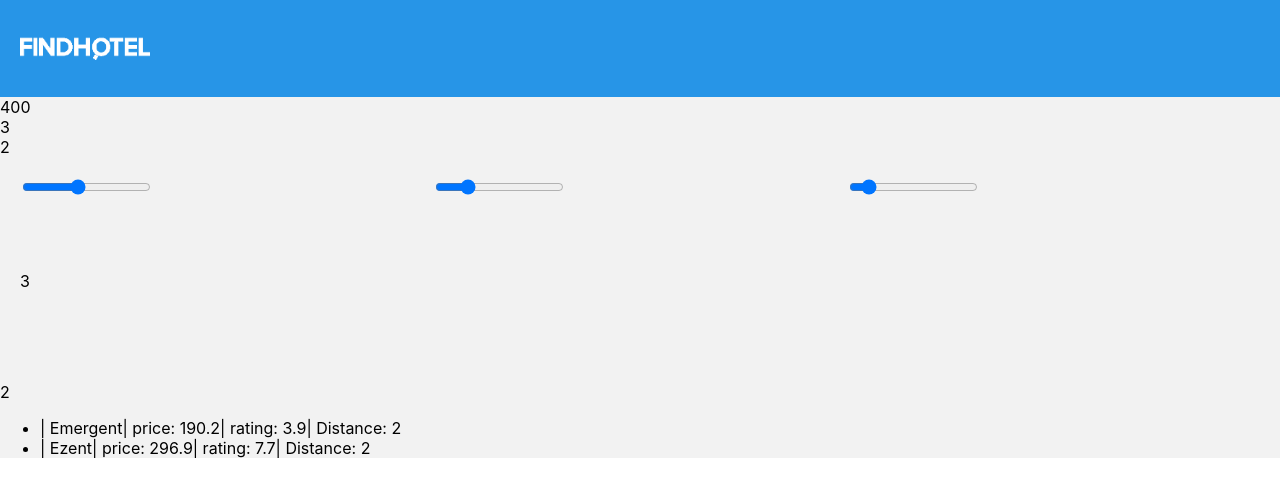
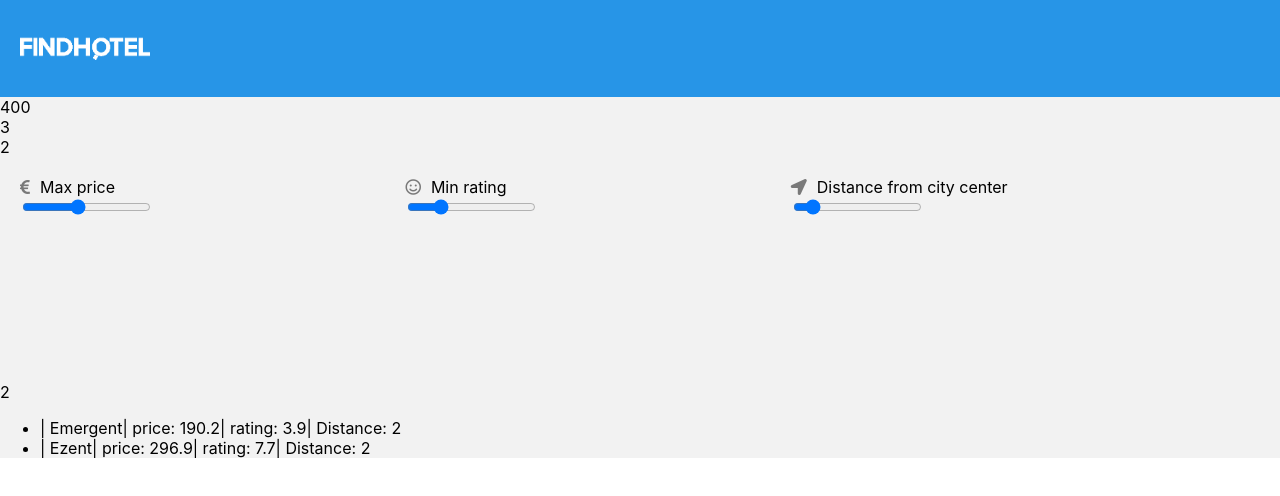
Before and after one commit to cassiohalmeida/find-hotel, a React (Create React App) app: page / in a window 1280 px wide. Shown: the top 496 px of the page. Built offline with nearby package versions, Linux system fonts and the light colour scheme.

Commit message:
Extract the slider component to a reusablke slider

```diff
--- a/public/index.html
+++ b/public/index.html
@@ -2,7 +2,13 @@
 <html lang="en">
   <head>
     <meta charset="utf-8" />
-      <link rel="shortcut icon" href="%PUBLIC_URL%/favicon-32x32.png" />
+    <link rel="shortcut icon" href="%PUBLIC_URL%/favicon-32x32.png" />
+    <link
+      rel="stylesheet"
+      href="https://use.fontawesome.com/releases/v5.8.1/css/all.css"
+      integrity="sha384-50oBUHEmvpQ+1lW4y57PTFmhCaXp0ML5d60M1M7uH2+nqUivzIebhndOJK28anvf"
+      crossorigin="anonymous"
+    />
     <meta
       name="viewport"
       content="width=device-width, initial-scale=1, shrink-to-fit=no"
--- a/src/components/SliderFilter.js
+++ b/src/components/SliderFilter.js
@@ -0,0 +1,47 @@
+import React from 'react';
+import styled, { css } from 'styled-components'
+
+const SliderTitle = styled.div`
+  i {
+    color: #797979;
+    margin-right: 10px;
+  }
+`
+const SliderFilter = (props) => {
+  let icon;
+  switch(props.type) {
+    case 'money':
+      icon = <i className="fas fa-euro-sign"></i>
+      break;
+    case 'rating':
+      icon = <i class="far fa-smile"></i>
+      break;
+    case 'distance':
+      icon = <i class="fas fa-location-arrow"></i>
+      break;
+    default:
+      icon = ''
+  }
+  return (
+    <div>
+      <SliderTitle>
+        {icon}{props.title}
+      </SliderTitle>
+      <div>
+          <input
+            type="range"
+            defaultValue={props.defaultValue}
+            min={props.min}
+            max={props.max}
+            onInput={e => {
+              props.onInput(e.target.value);
+            }}
+            className="slider"
+            id={props.id}
+          />
+        </div>
+    </div>
+  )
+}
+
+export default SliderFilter;
--- a/src/containers/FiltersContainer.js
+++ b/src/containers/FiltersContainer.js
@@ -1,6 +1,7 @@
 import React, { useState, useEffect } from "react";
 import styled from "styled-components";
 import { connect } from "react-redux";
+import SliderFilter from "../components/SliderFilter";
 
 const StyledFiltersContainer = styled.div`
   padding: 20px;
@@ -18,56 +19,43 @@ const FiltersContainer = props => {
       price: filterPrice,
       rating: filterRating,
       distance_center: filterDistance
-    })
+    });
   });
   return (
     <div>
       {filterPrice}
       <br />
       {filterRating}
-      <br/>
+      <br />
       {filterDistance}
       <StyledFiltersContainer>
-        <div>
-          <input
-            type="range"
+        <SliderFilter
+          type="money"
+          title="Max price"
           defaultValue={filterPrice}
-            min="100"
-            max="800"
-            onInput={e => {
-              setFilterPrice(e.target.value);
-            }}
-            className="slider"
+          onInput={setFilterPrice}
+          min={100}
+          max={800}
           id="filterPrice"
         />
-        </div>
-        <div>
-          <input
-            type="range"
-            min="1"
+        <SliderFilter
+          type="rating"
+          title="Min rating"
           defaultValue={filterRating}
-            max="10"
-            onInput={e => {
-              setFilterRating(e.target.value);
-            }}
-            className="slider"
+          onInput={setFilterRating}
+          min={1}
+          max={10}
           id="filterRating"
         />
-        </div>
-        <div>
-          <input
-            type="range"
-            min="1"
+        <SliderFilter
+          type="distance"
+          title="Distance from city center"
           defaultValue={filterDistance}
-            max="10"
-            onInput={e => {
-              setFilterDistance(e.target.value);
-            }}
-            className="slider"
+          onInput={setFilterDistance}
+          min={1}
+          max={10}
           id="filterDistance"
         />
-        </div>
-        <div>3</div>
       </StyledFiltersContainer>
     </div>
   );
```
Lines whose indentation alone changed are shown as unchanged.
